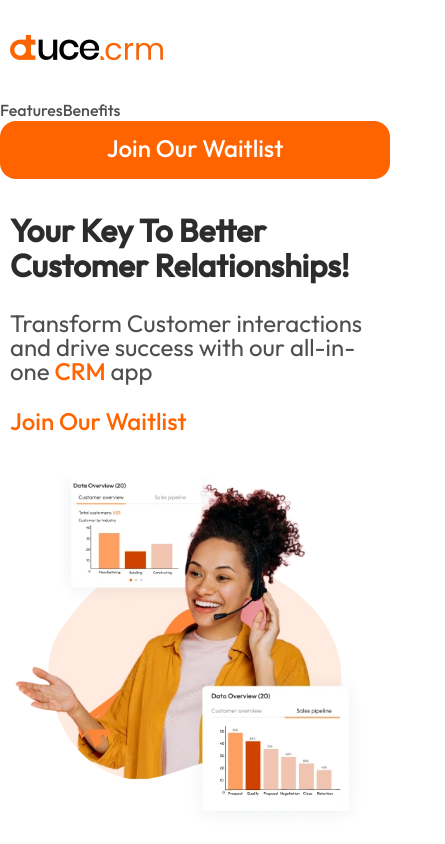
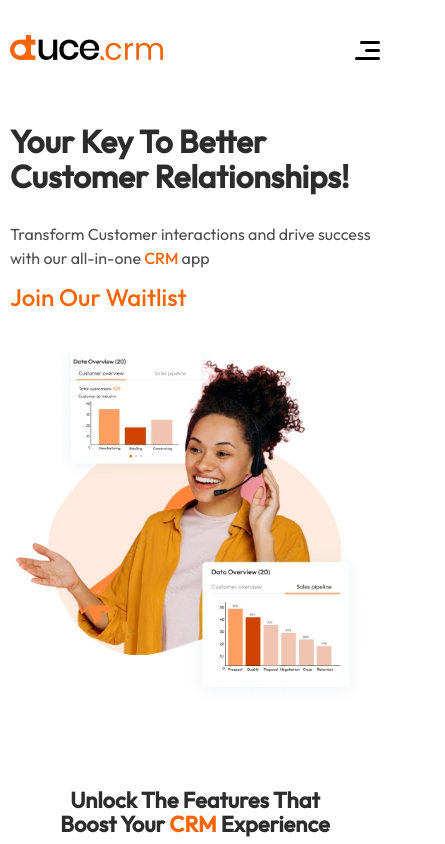
Before and after one commit to TechduceAfrica/DuceCRM-Landing-Page, a Next.js app in the folder ducecrm-v2/: page / in a window 390 px wide. Shown: the top 844 px of the page, 445 px wide, since content can reach past the window. Built offline with nearby package versions, Linux system fonts and the light colour scheme.

Commit message:
style: improved appearance
Added style for scroll bar
changed header from sticky to fixed
Added style for mobile menu
Added style for hamburger
Fixed mobile responsiveness for all the components

```diff
--- a/ducecrm-v2/src/app/globals.css
+++ b/ducecrm-v2/src/app/globals.css
@@ -56,12 +56,31 @@
 html {
   scroll-behavior: smooth;
   scroll-padding-top: 100px;
+  overflow-x: hidden;
 }
 
 body {
   font-family: 'Outfit-Regular', Outfit, Arial, Helvetica, sans-serif;
   margin: auto;
   overflow-x: hidden;
+}
+
+::-webkit-scrollbar {
+  width: 5px;
+}
+
+::-webkit-scrollbar-track {
+  box-shadow: inset 0 0 5px var(--sec-color);
+  border-radius: 10px;
+}
+
+::-webkit-scrollbar-thumb {
+  background: var(--pri-color);
+  border-radius: 10px;
+}
+
+::-webkit-scrollbar-thumb:hover {
+  background: var(--heading-dark-color);
 }
 
 /* @media (prefers-color-scheme: dark) {
@@ -138,8 +157,8 @@ img {
 
 
 header {
-  position: -webkit-sticky;
-  position: sticky;
+  /* position: -webkit-sticky; */
+  position: fixed;
   top: 0;
   width: 100%;
   min-height: 100px;
@@ -208,8 +227,43 @@ nav a:hover::after {
   width: 100%;
 }
 
-.mobile__nav {
-  display: none;
+.mobile__nav,
+.mobile__menu {
+    display: none;
+}
+
+.mobile__menu {
+  display: grid;
+  grid-template-rows: 70% 30%;
+  position: fixed;
+  top: 0;
+  right: 0;
+  width: 85%;
+  height: 100%;
+  padding: 20% 50px;
+  box-sizing: border-box;
+  transform: translateX(150vw);
+  -webkit-backdrop-filter: blur(10px);
+  backdrop-filter: blur(10px);
+  background-color: rgba(255, 255, 255, 0.35);
+  transition: all 500ms ease-in-out 0ms;
+  overflow: hidden;
+  z-index: 2;
+}
+
+.mobile__menu.clicked {
+    display: grid;
+    transform: translateX(05vw);
+}
+
+.mobile__menu a {
+    display: block !important;
+    font-size: 1.5rem;
+    margin-top: 3rem;
+}
+
+main {
+  margin-top: 90px;
 }
 
 /* HERO SECTION STYLE */
@@ -576,7 +630,7 @@ footer .footer__social__wrapper > div:hover path {
   display: none;
   -webkit-backdrop-filter: blur(10px);
   backdrop-filter: blur(10px);
-  background-color: rgba(255, 255, 255, 0.35);
+  background-color: rgba(0, 0, 0, 0.60);
   z-index: 9999;
 }
 
@@ -606,15 +660,56 @@ footer .footer__social__wrapper > div:hover path {
   .desk__nav, .nav__btn {
   display: none;
   }
+  .logo {
+    width: 153px;
+  }
   .mobile__nav {
     display: grid;
     cursor: pointer;
     justify-items: right;
     z-index: 9;
   }
+  .mobile__nav div {
+    height: 3px;
+    border-radius: 10px;
+    display: block;
+    background-color: #000;
+    transition: all 250ms ease-in-out 0ms;
+  }
+  .bar__two {
+    margin-block: 5px;
+    opacity: 1;
+  }
+  .mobile__nav .bar__one {
+    width: 20px;
+  }
+  .mobile__nav .bar__two {
+    width: 15px;
+  }
+  .mobile__nav .bar__three {
+    width: 25px;
+  }
+  .clicked .bar__one {
+    rotate: 135deg;
+    transform: translate(5px, -6px);
+    width: 25px;
+  }
+
+  .clicked .bar__two {
+    transform: translateX(30px);
+    opacity: 0;
+  }
+  .clicked .bar__three {
+    rotate: -136deg;
+    transform: translate(6px, 6px);
+    width: 25px;
+  }
   .DC__hero__section {
     grid-template-columns: auto;
     gap: 40px;
+  }
+  .DC__hero__section :is(p, .org) {
+    font-size: 1rem;
   }
   .DC__hero__section div:nth-child(2) {
     text-align: center;
@@ -623,7 +718,7 @@ footer .footer__social__wrapper > div:hover path {
     grid-template-columns: auto;
   }
   .feature__sec h2 {
-    max-width: 60vw;
+    max-width: 280px;
     font-size: 1.375rem;
   }
   .feature__section div {
@@ -638,8 +733,12 @@ footer .footer__social__wrapper > div:hover path {
     text-align: center;
     font-size: 1.25rem;
   }
+  p {
+    font-size: 1rem;
+  }
   .feature__section__label, .feature__section p {
     text-align: center;
+    font-size: 1rem;
   }
   .feature__sec img {
     max-width: 300px;
@@ -648,17 +747,50 @@ footer .footer__social__wrapper > div:hover path {
   .benefit__section {
     flex-direction: column;
   }
+  .benefit__stick {
+    top: 0;
+  }
+  .benefit__stick p {
+    text-align: center;
+  }
   .benefit__scroll__card__wrapper {
     display: none;
   }
   .mobile__benefits {
     display: block;
   }
+  .mobile__benefit__card__image__wrapper {
+    width: 190px;
+    height: 150px;
+  }
   .video__cta__section {
     text-align: center;
     grid-template-columns: auto;
   }
+  .video__cta__section h3 {
+    font-size: 1.375rem;
+  }
+  .popup__video__container {
+    max-width: 90vw;
+    overflow: hidden;
+  }
+  .popup__video__container iframe {
+    aspect-ratio: 16/9;
+    width: 100%;
+    height: 100%;
+  }
   .form__section {
     flex-direction: column;
   }
+  .form__section h3 {
+    font-size: 1.375rem;
+    text-align: left;
+  }
+  .faq__section {
+    padding-block: 20px;
+  }
+  .footer__main {
+    flex-direction: column;
+    gap: 10px
+  }
 }
```
